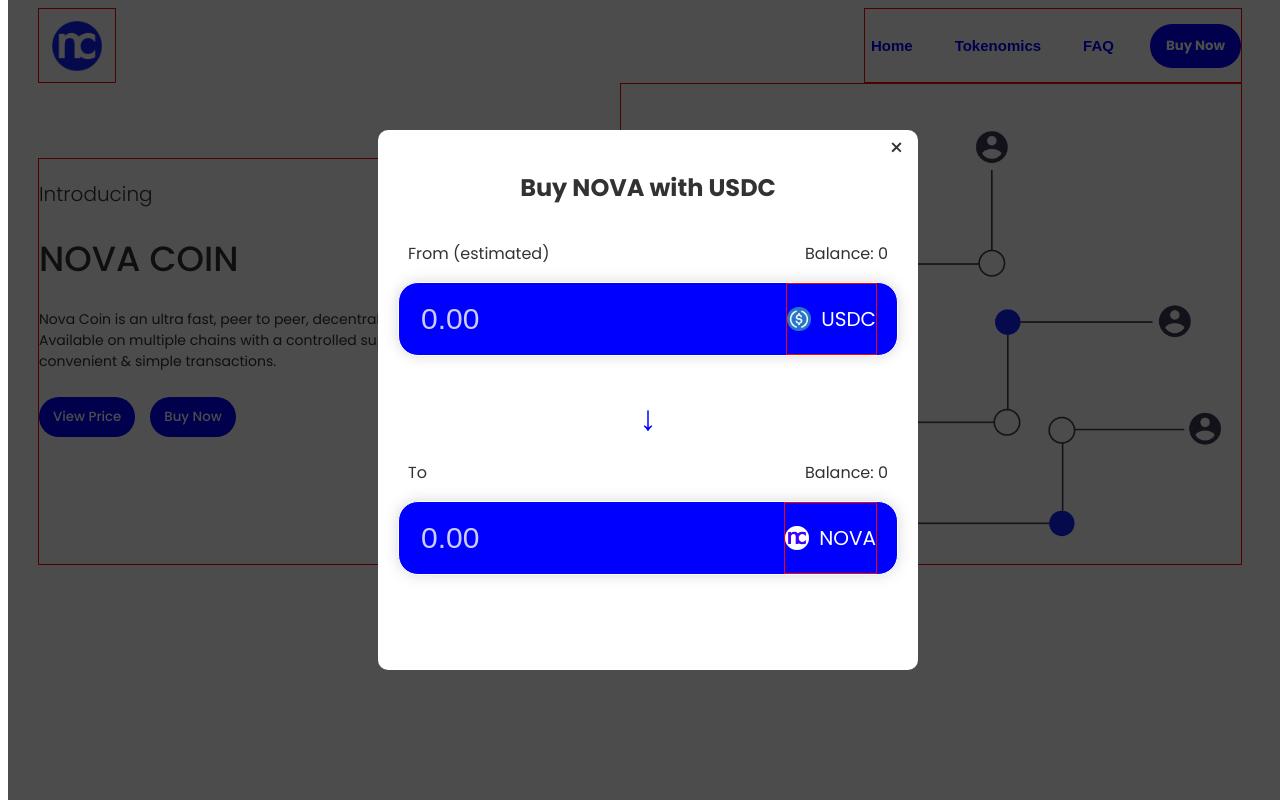
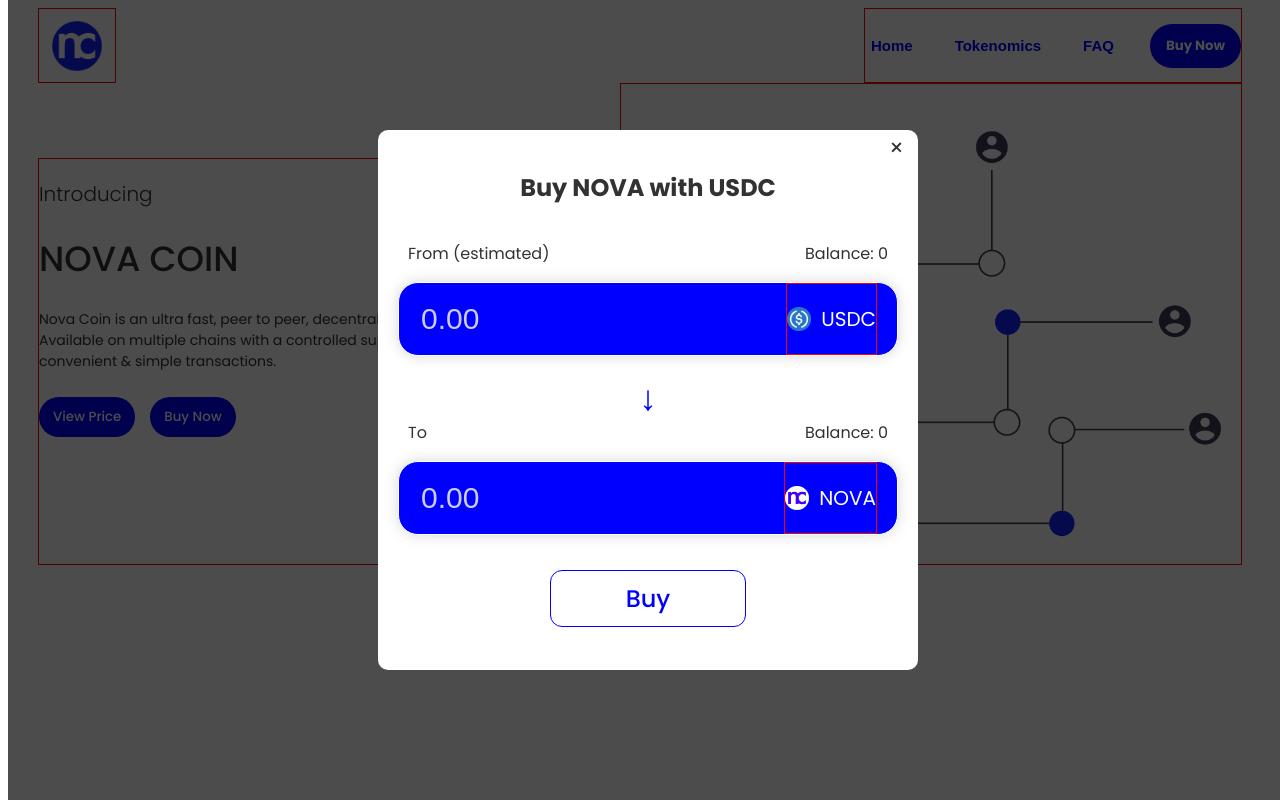
Before and after one commit to shorelinewebdev/ICO-Test-Site, a plain HTML site: page index.html in a window 1280 px wide. Drawn offline with Linux system fonts and the light colour scheme.

Commit message:
popup-v3

```diff
--- a/index.html
+++ b/index.html
@@ -118,7 +118,11 @@
 
                 </div>
 
+                <div class="buy-nova-div">
 
+                    <button class="buy-nova">Buy</button>
+
+                </div>
 
 
 
--- a/popup.css
+++ b/popup.css
@@ -31,7 +31,7 @@
 .down-arrow {
     font-size: 35px;
     color: blue;
-    margin-top: 35px;
+    margin-top: 15px;
     padding: zero
 ;
 }
@@ -136,6 +136,8 @@
     justify-content: space-between;
     margin-left: 10px;
     margin-right: 10px;
+    padding: zero;
+    margin-top: -20px;
 }
 
 .to-input {
@@ -205,3 +207,15 @@
     width: 24px;
     padding-right: 10px;
 }
+
+.buy-nova {
+    border: 1px blue solid;
+    background-color: rgba(255, 255, 255, 0);
+    font-weight: 500;
+    color: blue;
+    padding: 10px 75px;
+    border-radius: 12px;
+    font-family: Poppins;
+    font-size: 24px;
+    margin-top: 35px;
+}
```
